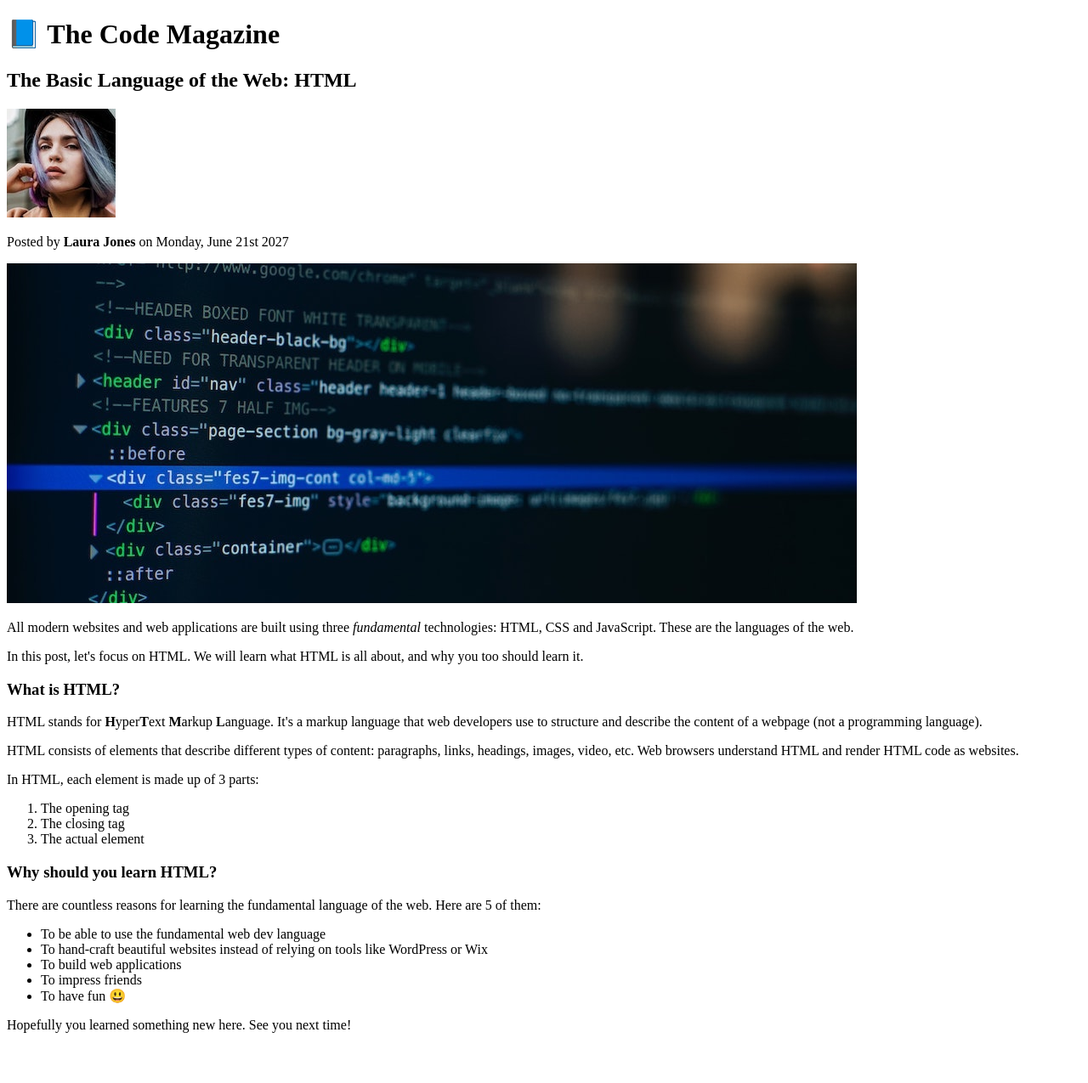
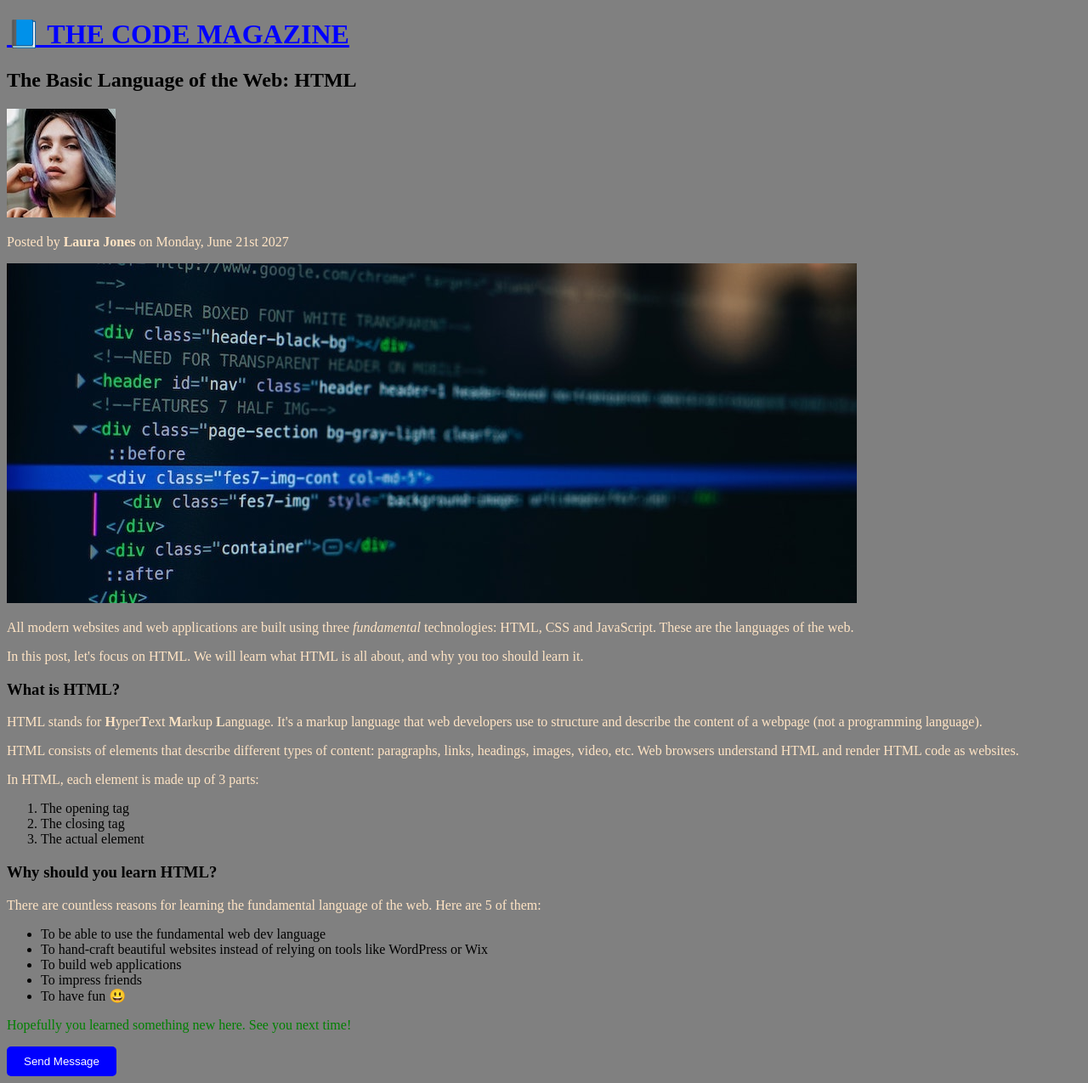
Before and after one commit to yuliyaorlioglo/Tekwill_FE_gr11, a plain HTML site: page index2.html in a window 1280 px wide. Shown: the whole page at 85% size. Before the commit the page ends 1232 px from the top, so only its background shows below. Drawn offline with Linux system fonts and the light colour scheme.

Commit message:
updated index.html file

```diff
--- a/index2.html
+++ b/index2.html
@@ -3,9 +3,33 @@
 <head>
     <meta charset="UTF-8">
     <title>The Code Magazine</title>
+    <style>
+    .send-button {
+      background-color: blue;
+      color: white;
+      padding: 10px 20px;
+      border: none;
+      border-radius: 5px;
+      cursor: pointer;
+    }
+
+    .special-paragraph {
+      color: green;
+    }
+    p {
+      color: bisque;
+    }
+
+    #magazine-title {
+      color: blue;
+      text-transform: uppercase;
+      text-decoration: underline;
+    }
+
+    </style>
 </head>
-<body>
-    <h1>📘 The Code Magazine</h1>
+<body style="background-color: gray;">
+    <h1 id="magazine-title">📘 The Code Magazine</h1>
     <h2>The Basic Language of the Web: HTML</h2>
     <img src="img/laura-jones.jpg" alt="">
 
@@ -43,6 +67,8 @@
     </ul>
         </div>
 
-    <p>Hopefully you learned something new here. See you next time!</p>
+    <p class="special-paragraph">Hopefully you learned something new here. See you next time!</p>
+
+    <button class="send-button">Send Message</button>
 </body>
 </html>
--- /dev/null
+++ b/style.css
@@ -0,0 +1,5 @@
+#magazin-title {
+    color: blue;
+    text-transform: uppercase;
+    text-decoration: underline;
+}
```
